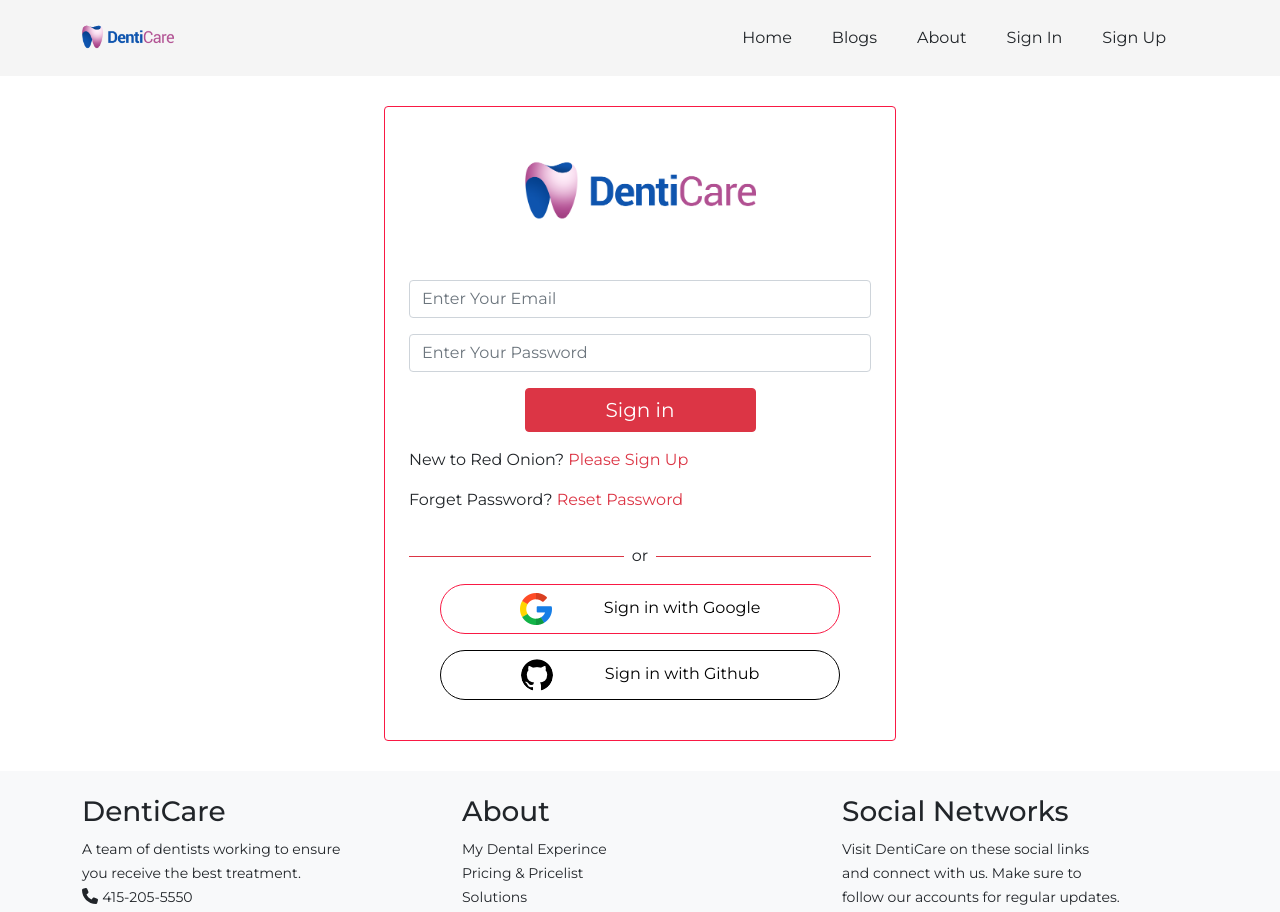
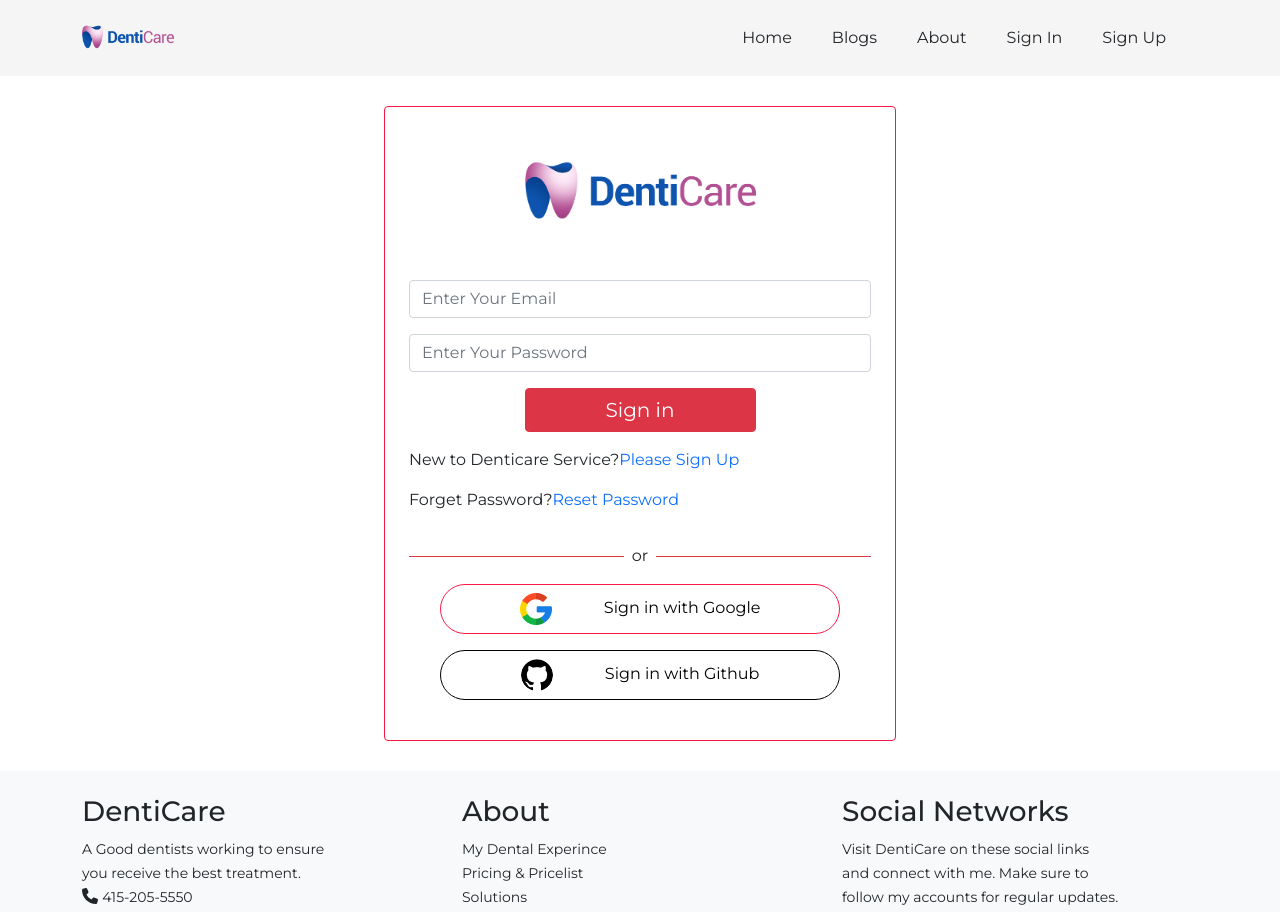
Before and after one commit to SHadek-007/dentiCare-front-end, a React (Create React App) app: page /signin in a window 1280 px wide. Shown: the top 912 px of the page. Built offline with nearby package versions, Linux system fonts and the light colour scheme; no server answers.

Commit message:
sign in issue fixed

```diff
--- a/src/Pages/Login/SignIn/SignIn.js
+++ b/src/Pages/Login/SignIn/SignIn.js
@@ -101,9 +101,9 @@
         </Button>
       </Form>
       <p className="mt-3">
-        New to Red Onion?{" "}
+        New to Denticare Service?
         <span
-          className="text-danger"
+          className="text-primary"
           style={{ cursor: "pointer" }}
           onClick={navigateToSignUp}
         >
@@ -111,9 +111,9 @@
         </span>
       </p>
       <p className="mt-3">
-        Forget Password?{" "}
+        Forget Password?
         <span
-          className="text-danger"
+          className="text-primary"
           style={{ cursor: "pointer" }}
           onClick={resetPassword}
         >
--- a/src/Pages/Login/SignUp/SignUp.js
+++ b/src/Pages/Login/SignUp/SignUp.js
@@ -108,9 +108,9 @@
         </Button>
       </Form>
       <p className="mt-3">
-        Already Have an Account?{" "}
+        Already Have an Account?
         <span
-          className="text-danger"
+          className="text-primary"
           style={{ cursor: "pointer" }}
           onClick={navigateToSignIn}
         >
--- a/src/Pages/Shared/Footer/Footer.js
+++ b/src/Pages/Shared/Footer/Footer.js
@@ -16,7 +16,7 @@
                     <Col sm={12} md={4}>
                         <div className='mx-auto'>
                         <h3>DentiCare</h3>
-                        <p><small>A team of dentists working to ensure <br /> you receive the best treatment.</small></p>
+                        <p><small>A Good dentists working to ensure <br /> you receive the best treatment.</small></p>
                         <FontAwesomeIcon icon={faPhone}></FontAwesomeIcon> <small>415-205-5550</small> <br />
                         <FontAwesomeIcon icon={faEnvelope}></FontAwesomeIcon> <small>emergencies@denticare.com</small> <br />
                         <FontAwesomeIcon icon={faEarthAsia}></FontAwesomeIcon> <small>denticare.com</small> <br />
@@ -35,7 +35,7 @@
                     <Col sm={12} md={4}>
                         <div>
                         <h3>Social Networks</h3>
-                        <p><small>Visit DentiCare on these social links <br /> and connect with us. Make sure to <br /> follow our accounts for regular updates.</small></p>
+                        <p><small>Visit DentiCare on these social links <br /> and connect with me. Make sure to <br /> follow my accounts for regular updates.</small></p>
                         <div className='mt-3'>
                             <img className='me-4' src={facebook} alt="" />
                             <img className='ms-3' src={twiter} alt="" />
```
